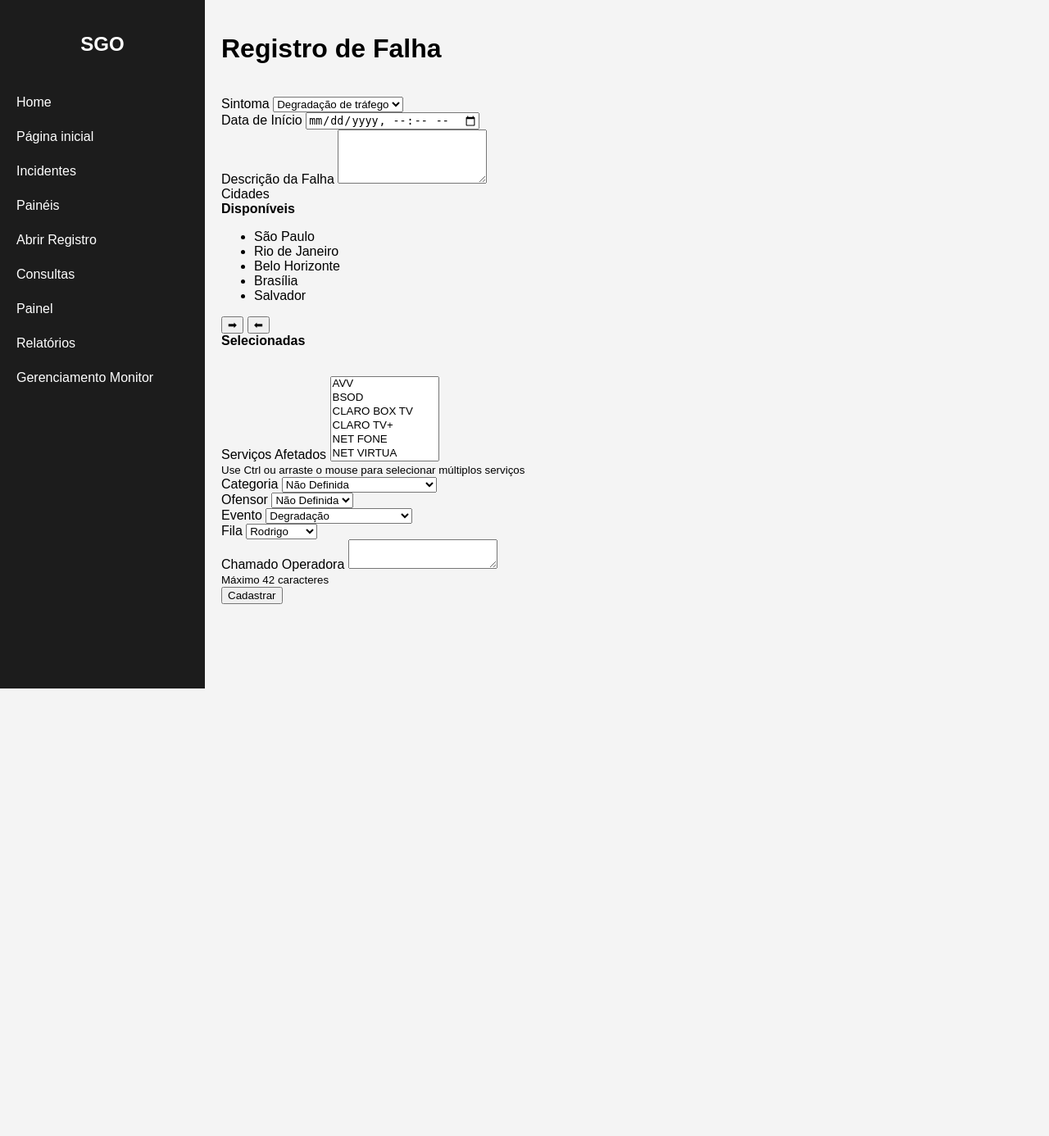
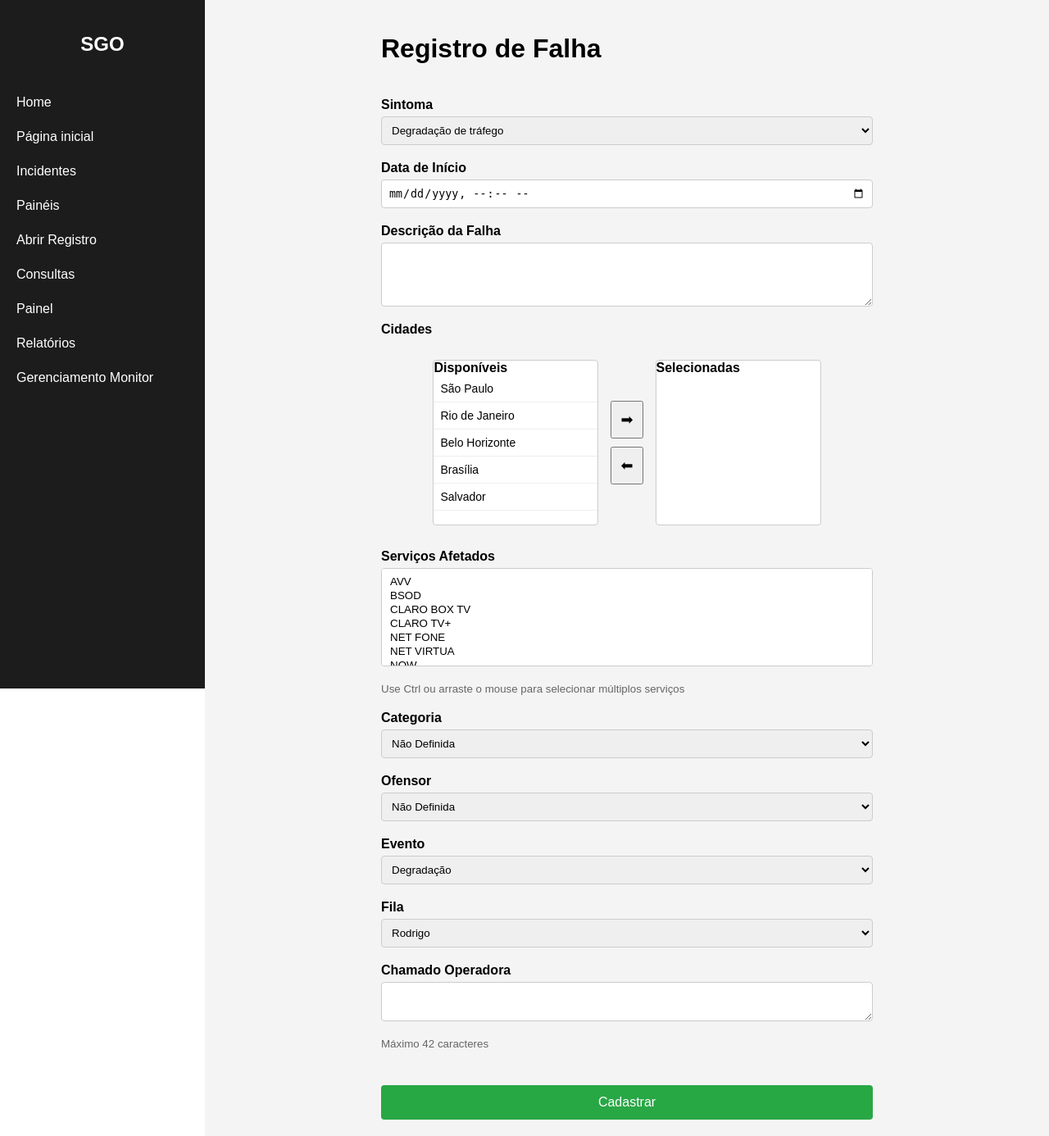
Before and after one commit to deegoo/NM2026, a Flask app: page /abrir_registro in a window 1280 px wide. Shown: the whole page at 82% size. Before the commit the page ends 840 px from the top, so only its background shows below. Run offline with Flask 3, Linux system fonts and the light colour scheme.

Commit message:
colocado css na pg abertura

```diff
--- a/newmonitor/static/main.css
+++ b/newmonitor/static/main.css
@@ -91,12 +91,141 @@ a {
 
 /* se quiser definir uma cor específica */
 a {
-  color: #fff;               /* exemplo: branco */
+  color: #fff;
   text-decoration: none;
 }
 
-/* opcional: estilo ao passar o mouse */
+/* estilo ao passar o mouse */
 a:hover {
-  color: #007bff;            /* muda a cor no hover */
-  text-decoration: underline; /* ou pode manter sem sublinhado */
+  color: #007bff;
+  text-decoration: underline;
 }
+
+/*parte do rodrigo para abrir regstro*/
+
+/* Container que coloca as listas lado a lado */
+.dual-list {
+    display: flex;
+    align-items: center;
+    gap: 20px;
+    margin-top: 10px;
+}
+
+/* Estilização das caixas de lista */
+.list-box {
+    border: 1px solid #ccc;
+    width: 200px;
+    height: 200px;
+    overflow-y: auto;
+    background-color: white;
+    border-radius: 4px;
+}
+
+.list-box ul {
+    list-style: none;
+    padding: 0;
+    margin: 0;
+}
+
+.list-box li {
+    padding: 8px;
+    cursor: pointer;
+    border-bottom: 1px solid #eee;
+    font-size: 14px;
+}
+
+.list-box li:hover {
+    background-color: #f0f0f0;
+}
+
+/* Cor quando a cidade está selecionada para mover */
+.list-box li.selected {
+    background-color: #007bff;
+    color: white;
+}
+
+/* Caixa das setas */
+.arrow-box {
+    display: flex;
+    flex-direction: column;
+    gap: 10px;
+}
+
+.arrow-box button {
+    padding: 10px;
+    cursor: pointer;
+    font-size: 18px;
+}
+
+/* Container que coloca as listas lado a lado */
+.dual-list {
+    display: flex;
+    align-items: center;
+    gap: 20px;
+    margin-top: 10px;
+}
+
+/* Estilização das caixas de lista */
+/* Container principal (referenciado na sua imagem image_99447c.png) */
+.main-content {
+    display: flex;
+    flex-direction: column;
+    align-items: center; /* Centraliza horizontalmente */
+    padding: 20px;
+    font-family: Arial, sans-serif;
+}
+
+/* Estilo para a largura padrão dos campos */
+.container {
+    display: flex;
+    flex-direction: column;
+    width: 100%;
+    max-width: 600px; /* Define uma largura máxima confortável */
+}
+
+/* Faz com que labels, inputs e selects fiquem um abaixo do outro */
+label {
+    margin-top: 1px;
+    font-weight: bold;
+    display: block;
+}
+
+input, select, textarea {
+    width: 100%; /* Ocupa toda a largura do container pai */
+    padding: 8px;
+    margin-top: 5px;
+    border: 1px solid #ccc;
+    border-radius: 4px;
+    box-sizing: border-box; /* Garante que o padding não aumente a largura */
+}
+
+/* Ajuste específico para o seletor de cidades (dual-list) */
+.dual-list {
+    display: flex;
+    justify-content: center; /* Centraliza as caixas */
+    align-items: center;
+    gap: 15px;
+    margin: 10px 0;
+}
+
+/* Botão de cadastro */
+button[onclick="cadastrar()"] {
+    margin-top: 25px;
+    padding: 12px;
+    background-color: #28a745;
+    color: white;
+    border: none;
+    border-radius: 4px;
+    cursor: pointer;
+    font-size: 16px;
+}
+
+button[onclick="cadastrar()"]:hover {
+    background-color: #218838;
+}
+
+/* Ajuste para o texto pequeno */
+small {
+    color: #666;
+    margin-top: 2px;
+}
```
